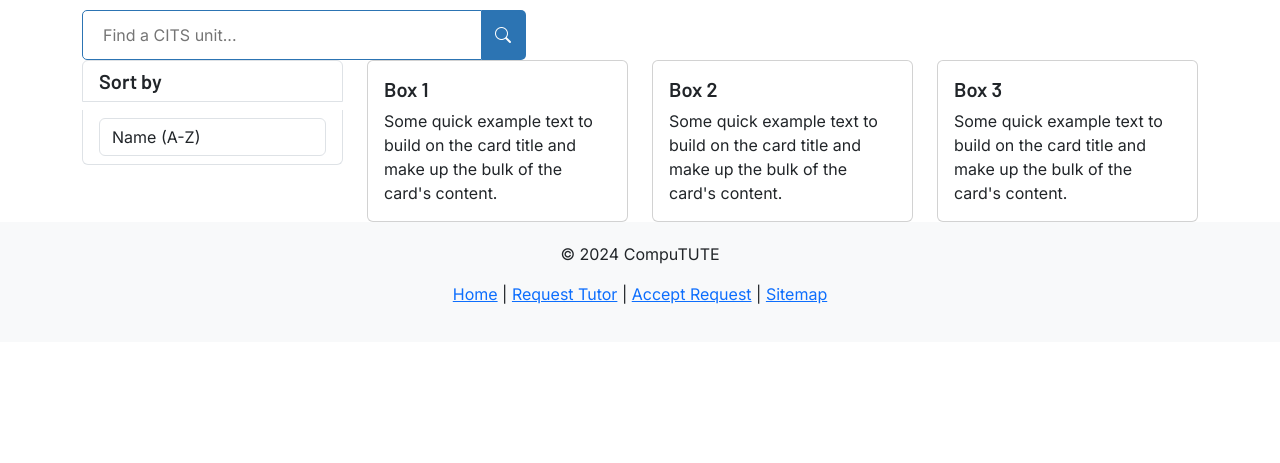
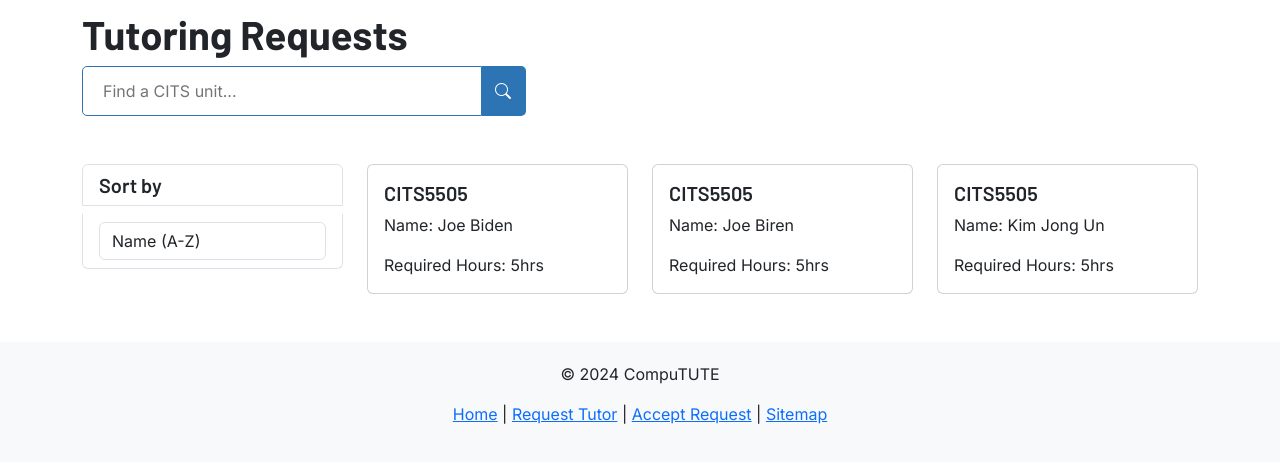
Before and after one commit to ScottyTGB/CITS3403GrpProj, a Flask app: page /requests in a window 1280 px wide. Shown: the part 80-543 px from the top of the page. Run offline with Flask 3, Linux system fonts and the light colour scheme.

Commit message:
Requests basic structure done with margins

```diff
--- a/static/css/requests.css
+++ b/static/css/requests.css
@@ -1,3 +1,3 @@
-#searchForm {
+.title {
     margin-top: 90px;
 }
--- a/templates/requests.html
+++ b/templates/requests.html
@@ -8,6 +8,7 @@
 {% block content %}
 <div class="container">
   <div class="row">
+    <h1 class="title">Tutoring Requests</h1>
     <div class="col-md-12">
       <form id="searchForm" class="d-flex">
         <input class="search-field" type="search" placeholder="Find a CITS unit..." aria-label="Search">
@@ -17,7 +18,7 @@
       </form>
     </div>
   </div>
-  <div class="row">
+  <div class="row mt-5 mb-5">
     <div class="col-md-3">
       <div class="list-group">
         <h5 class="list-group-item">Sort by</h5>
@@ -38,24 +39,27 @@
         <div class="col-md-4">
           <div class="card">
             <div class="card-body">
-              <h5 class="card-title">Box 1</h5>
-              <p class="card-text">Some quick example text to build on the card title and make up the bulk of the card's content.</p>
+              <h5 class="card-title">CITS5505</h5>
+              <p class="card-text">Name: Joe Biden</p>
+              <p class="card-text">Required Hours: 5hrs</p>
             </div>
           </div>
         </div>
         <div class="col-md-4">
           <div class="card">
             <div class="card-body">
-              <h5 class="card-title">Box 2</h5>
-              <p class="card-text">Some quick example text to build on the card title and make up the bulk of the card's content.</p>
+              <h5 class="card-title">CITS5505</h5>
+              <p class="card-text">Name: Joe Biren</p>
+              <p class="card-text">Required Hours: 5hrs</p>
             </div>
           </div>
         </div>
         <div class="col-md-4">
           <div class="card">
             <div class="card-body">
-              <h5 class="card-title">Box 3</h5>
-              <p class="card-text">Some quick example text to build on the card title and make up the bulk of the card's content.</p>
+              <h5 class="card-title">CITS5505</h5>
+              <p class="card-text">Name: Kim Jong Un</p>
+              <p class="card-text">Required Hours: 5hrs</p>
             </div>
           </div>
         </div>
```
